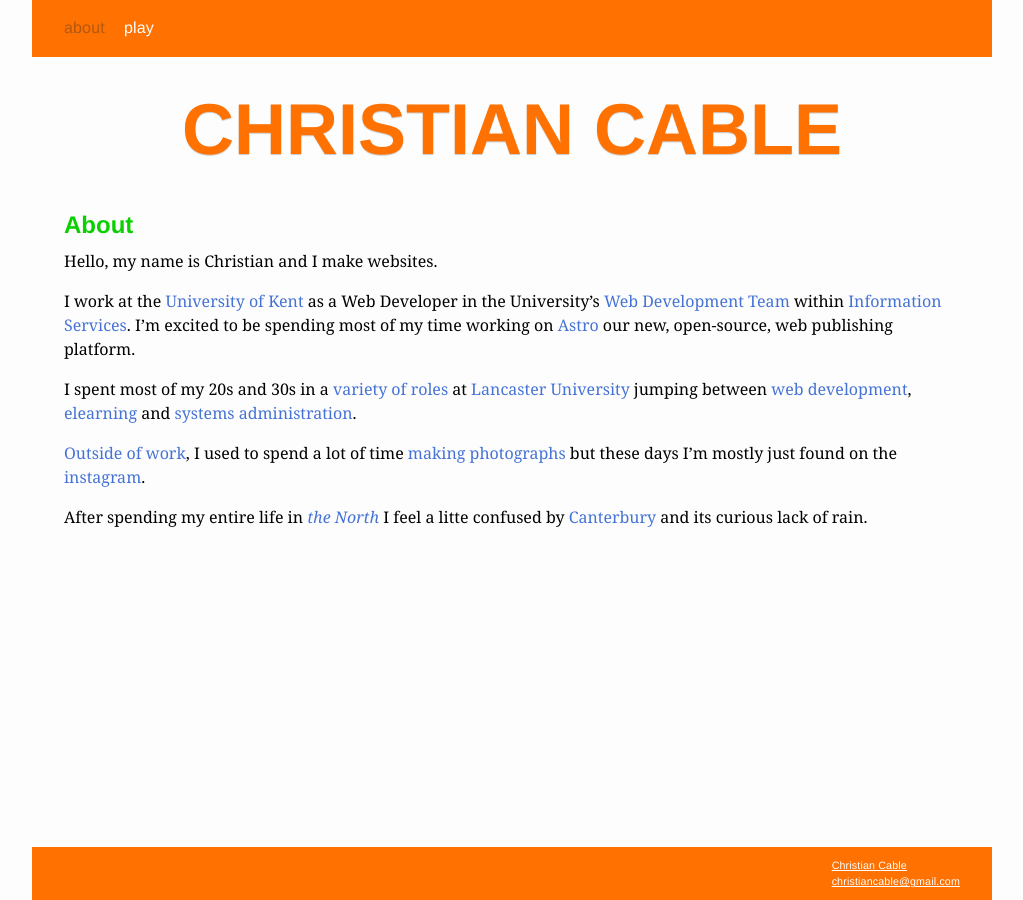
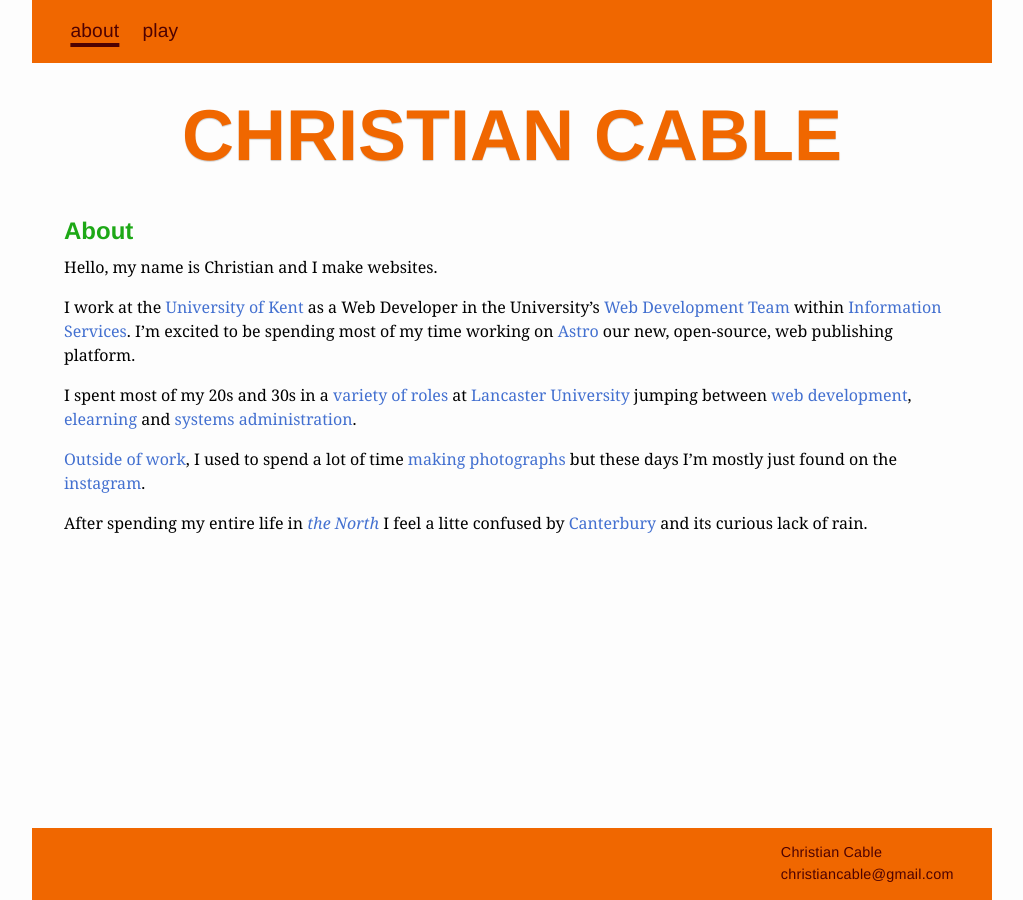
Before and after one commit to christiancable/christiancable.github.io, a Jekyll site: the page built from index.md, in a window 1280 px wide. Shown: the whole page, without its empty margins (128-1151 px from the left). Built offline with Jekyll 4.4.1, drawn with Linux system fonts in a browser that asks for light colours.

Commit message:
misc accessibility tweaks - mainly the nav colours and style

```diff
--- a/css/site.scss
+++ b/css/site.scss
@@ -8,10 +8,10 @@
 
 /* colours */
 $colour-page-bg:    #fdfdfd;
-$colour-link:       #4573D5;
-$colour-h1:         #ff7100;
-$colour-h2:         #0acf00;
-$colour-current:    #B25912;
+$colour-link:       #4370d0;
+$colour-h1:         #f06700;
+$colour-h2:         #1da816;
+$colour-current:    #4E0202;
 $colour-navigation: $colour-h1;
 
 /* fonts */
@@ -33,6 +33,18 @@ $small-screen:      500px;
 
         @if $scale == 0 {
             font-size: 1em;
+        }
+}
+
+@mixin modularLineHeight($scale) {
+    @if $scale > 0 {
+        line-height: $scale*$text-ratio * 1em;
+        } @else {
+            line-height: $scale/$text-ratio * -1em;
+        }
+
+        @if $scale == 0 {
+            line-height: 1em;
         }
 }
 
@@ -98,10 +110,10 @@ cite {
 
 a {
     color: $colour-link;
-    text-decoration: none;
+    text-decoration-line: none;
 
     &:hover, &:focus {
-        text-decoration: underline;
+        text-decoration-line: underline;
     }
 }
 
@@ -136,17 +148,11 @@ s {
 
 #header, #footer {
     font-family: $sans-serif;
+    @include modular(0.8);
     background-color: $colour-navigation;
     color: white;
     letter-spacing: 0.01em;
 
-    a {
-        text-decoration: underline;
-        color: white;
-        &:hover {
-            text-decoration: bold;
-        }
-    }
 
     nav ul {
         display:flex;
@@ -163,31 +169,36 @@ s {
         padding-right: 1.2em;
 
         .page-link {
-            text-decoration: none;
-            color: white;
+            color: $colour-current;
+            text-underline-offset: 0.3em;
+            text-decoration-thickness: 0.2em;
 
 
             &:hover {
-                text-decoration: underline;
+                text-decoration-line: underline;
+                text-decoration-style: solid;
             }
         }
 
         .page-link.current {
-            color: $colour-current;
-
+            text-decoration-line: underline;
               &:hover {
-                text-decoration: none;
+                text-decoration-style: solid;
             }
         }
     }
 
     #contact {
+        a {
+            color: $colour-current;
+        }
         padding-top: 1em;
         padding-bottom: 1em;
         display: flex;
         justify-content: flex-end;
-        @include modular(-1);
-        line-height: 1rem;
+        @include modular(0.5);
+        @include modularLineHeight(1);
+        // line-height: 1em;
         span {
             display: block;
         }
```
